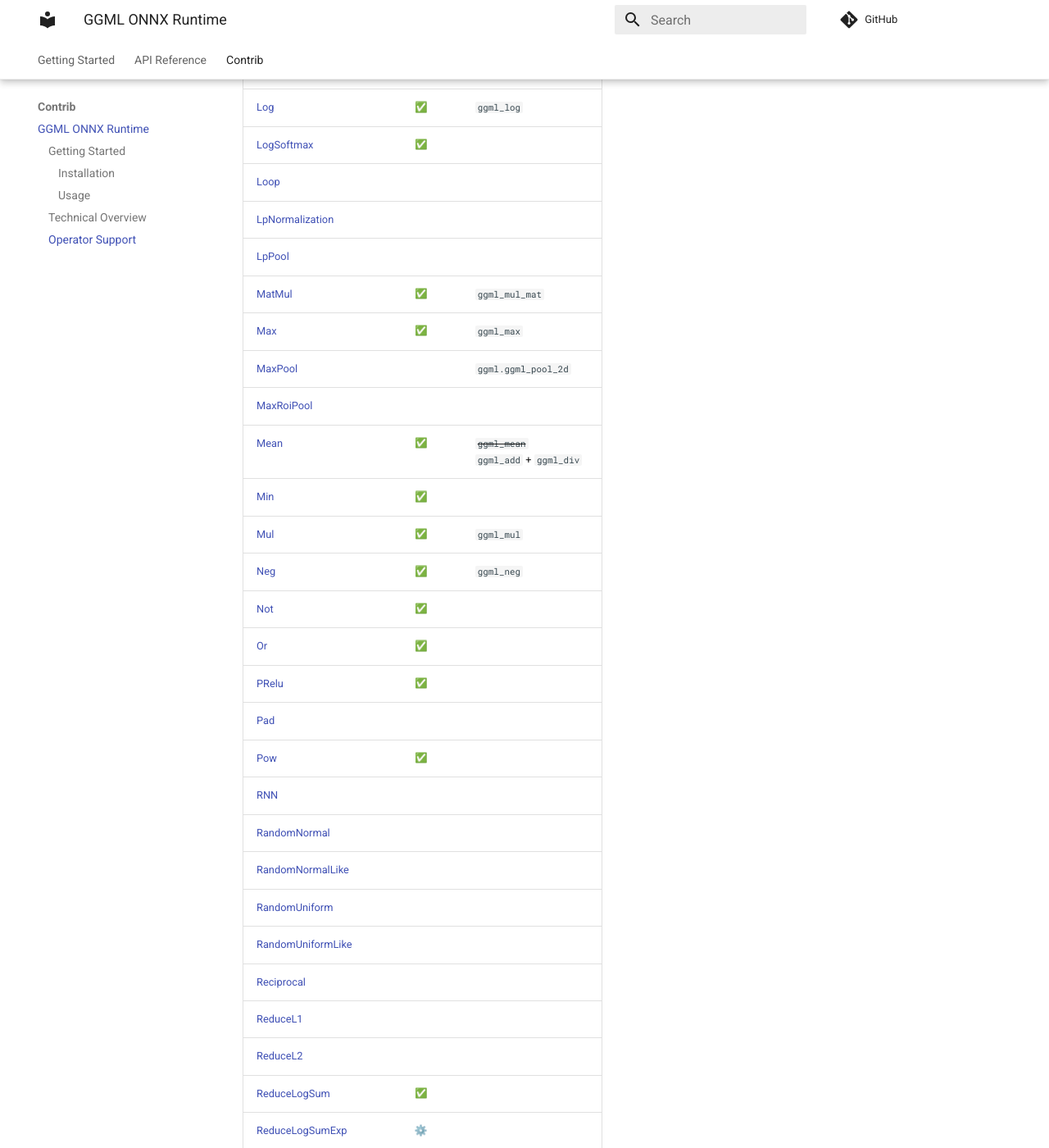
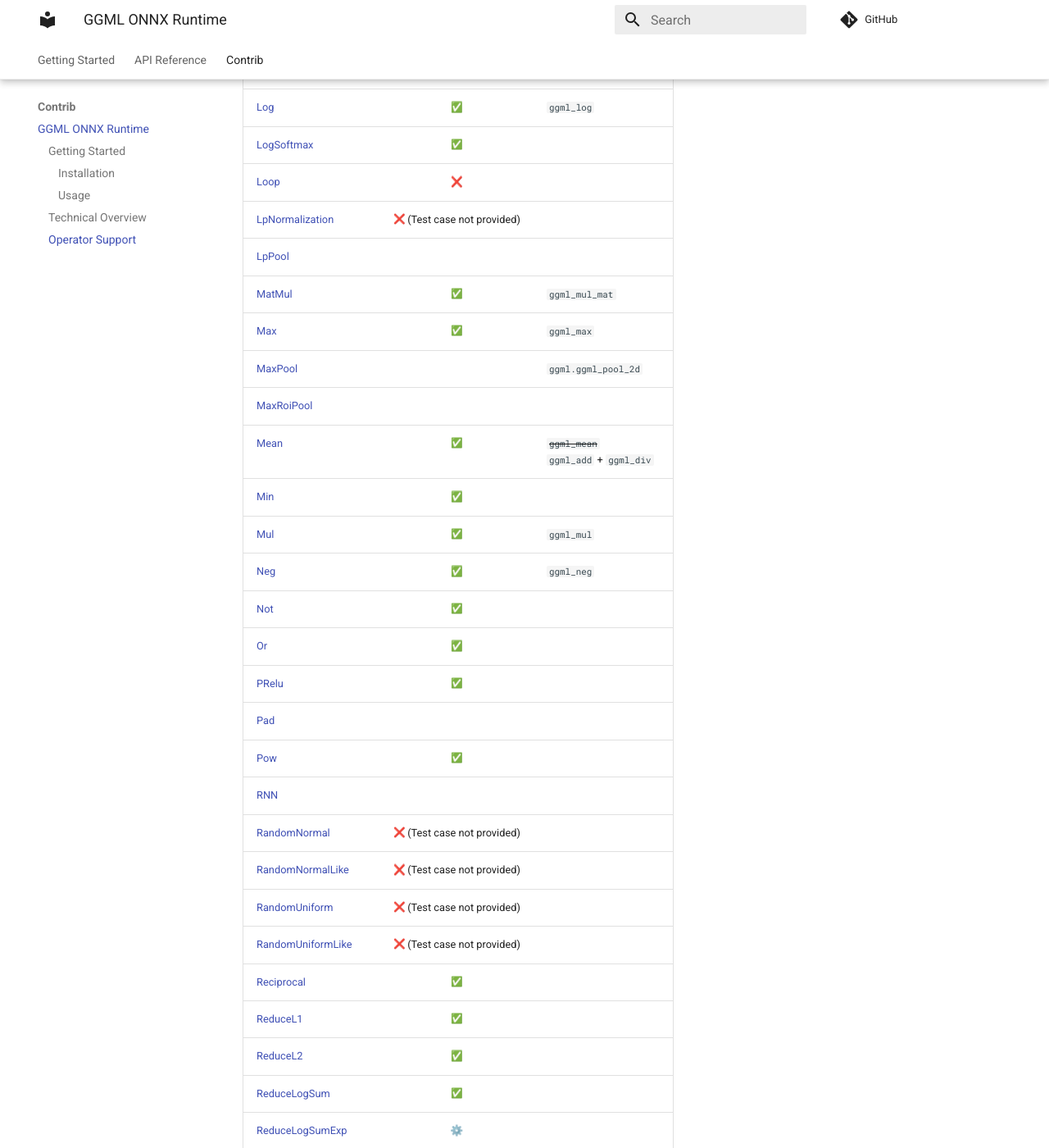
Before and after one commit to abetlen/ggml-python, an MkDocs documentation site: the page built from docs/contrib/onnx.md, in a window 1280 px wide and 1400 px high, scrolled down 2955 px. Shown: the whole window at 82% size. Built offline with MkDocs 1.6.1 and Material for MkDocs 9.7.7, drawn with Linux system fonts in a browser that asks for light colours; emoji names are drawn with the system emoji font; comment, search, counter and statistics services are not loaded.

```diff
--- a/docs/contrib/onnx.md
+++ b/docs/contrib/onnx.md
@@ -77,17 +77,17 @@ This table is generated from [`operator_sets.h`](https://github.com/onnx/onnx/bl
 | [Greater](https://github.com/onnx/onnx/blob/main/docs/Operators.md#Greater)                       | :white_check_mark: |                  |
 | [HardSigmoid](https://github.com/onnx/onnx/blob/main/docs/Operators.md#HardSigmoid)               | :white_check_mark: |                  |
 | [Hardmax](https://github.com/onnx/onnx/blob/main/docs/Operators.md#Hardmax)                       | :white_check_mark: |                  |
-| [Identity](https://github.com/onnx/onnx/blob/main/docs/Operators.md#Identity)                     |                    |                  |
-| [If](https://github.com/onnx/onnx/blob/main/docs/Operators.md#If)                                 |                    |                  |
+| [Identity](https://github.com/onnx/onnx/blob/main/docs/Operators.md#Identity)                     | :white_check_mark: |                  |
+| [If](https://github.com/onnx/onnx/blob/main/docs/Operators.md#If)                                 |       :x:          |                  |
 | [InstanceNormalization](https://github.com/onnx/onnx/blob/main/docs/Operators.md#InstanceNormalization)|               |                  |
-| [LRN](https://github.com/onnx/onnx/blob/main/docs/Operators.md#LRN)                               |                    |                  |
+| [LRN](https://github.com/onnx/onnx/blob/main/docs/Operators.md#LRN)                               | :white_check_mark: |                  |
 | [LSTM](https://github.com/onnx/onnx/blob/main/docs/Operators.md#LSTM)                             |                    |                  |
 | [LeakyRelu](https://github.com/onnx/onnx/blob/main/docs/Operators.md#LeakyRelu)                   |         ⚙️          |                  |
 | [Less](https://github.com/onnx/onnx/blob/main/docs/Operators.md#Less)                             | :white_check_mark: |                  |
 | [Log](https://github.com/onnx/onnx/blob/main/docs/Operators.md#Log)                               | :white_check_mark: | `ggml_log`       |
 | [LogSoftmax](https://github.com/onnx/onnx/blob/main/docs/Operators.md#LogSoftmax)                 | :white_check_mark: |                  |
-| [Loop](https://github.com/onnx/onnx/blob/main/docs/Operators.md#Loop)                             |                    |                  |
-| [LpNormalization](https://github.com/onnx/onnx/blob/main/docs/Operators.md#LpNormalization)       |                    |                  |
+| [Loop](https://github.com/onnx/onnx/blob/main/docs/Operators.md#Loop)                             |       :x:          |                  |
+| [LpNormalization](https://github.com/onnx/onnx/blob/main/docs/Operators.md#LpNormalization)       |:x: (Test case not provided)|                  |
 | [LpPool](https://github.com/onnx/onnx/blob/main/docs/Operators.md#LpPool)                         |                    |                  |
 | [MatMul](https://github.com/onnx/onnx/blob/main/docs/Operators.md#MatMul)                         | :white_check_mark: | `ggml_mul_mat`   |
 | [Max](https://github.com/onnx/onnx/blob/main/docs/Operators.md#Max)                               | :white_check_mark: | `ggml_max`       |
@@ -103,13 +103,13 @@ This table is generated from [`operator_sets.h`](https://github.com/onnx/onnx/bl
 | [Pad](https://github.com/onnx/onnx/blob/main/docs/Operators.md#Pad)                               |                    |                  |
 | [Pow](https://github.com/onnx/onnx/blob/main/docs/Operators.md#Pow)                               | :white_check_mark: |                  |
 | [RNN](https://github.com/onnx/onnx/blob/main/docs/Operators.md#RNN)                               |                    |                  |
-| [RandomNormal](https://github.com/onnx/onnx/blob/main/docs/Operators.md#RandomNormal)             |                    |                  |
-| [RandomNormalLike](https://github.com/onnx/onnx/blob/main/docs/Operators.md#RandomNormalLike)     |                    |                  |
-| [RandomUniform](https://github.com/onnx/onnx/blob/main/docs/Operators.md#RandomUniform)           |                    |                  |
-| [RandomUniformLike](https://github.com/onnx/onnx/blob/main/docs/Operators.md#RandomUniformLike)   |                    |                  |
-| [Reciprocal](https://github.com/onnx/onnx/blob/main/docs/Operators.md#Reciprocal)                 |                    |                  |
-| [ReduceL1](https://github.com/onnx/onnx/blob/main/docs/Operators.md#ReduceL1)                     |                    |                  |
-| [ReduceL2](https://github.com/onnx/onnx/blob/main/docs/Operators.md#ReduceL2)                     |                    |                  |
+| [RandomNormal](https://github.com/onnx/onnx/blob/main/docs/Operators.md#RandomNormal)             |:x: (Test case not provided)|                  |
+| [RandomNormalLike](https://github.com/onnx/onnx/blob/main/docs/Operators.md#RandomNormalLike)     |:x: (Test case not provided)|                  |
+| [RandomUniform](https://github.com/onnx/onnx/blob/main/docs/Operators.md#RandomUniform)           |:x: (Test case not provided)|                  |
+| [RandomUniformLike](https://github.com/onnx/onnx/blob/main/docs/Operators.md#RandomUniformLike)   |:x: (Test case not provided)|                  |
+| [Reciprocal](https://github.com/onnx/onnx/blob/main/docs/Operators.md#Reciprocal)                 | :white_check_mark: |                  |
+| [ReduceL1](https://github.com/onnx/onnx/blob/main/docs/Operators.md#ReduceL1)                     | :white_check_mark: |                  |
+| [ReduceL2](https://github.com/onnx/onnx/blob/main/docs/Operators.md#ReduceL2)                     | :white_check_mark: |                  |
 | [ReduceLogSum](https://github.com/onnx/onnx/blob/main/docs/Operators.md#ReduceLogSum)             | :white_check_mark: |                  |
 | [ReduceLogSumExp](https://github.com/onnx/onnx/blob/main/docs/Operators.md#ReduceLogSumExp)       |        ⚙️           |                  |
 | [ReduceMax](https://github.com/onnx/onnx/blob/main/docs/Operators.md#ReduceMax)                   | :white_check_mark: |                  |
```
Also changed, not shown: ggml/contrib/progress.md (deleted, +0 -101 lines).
